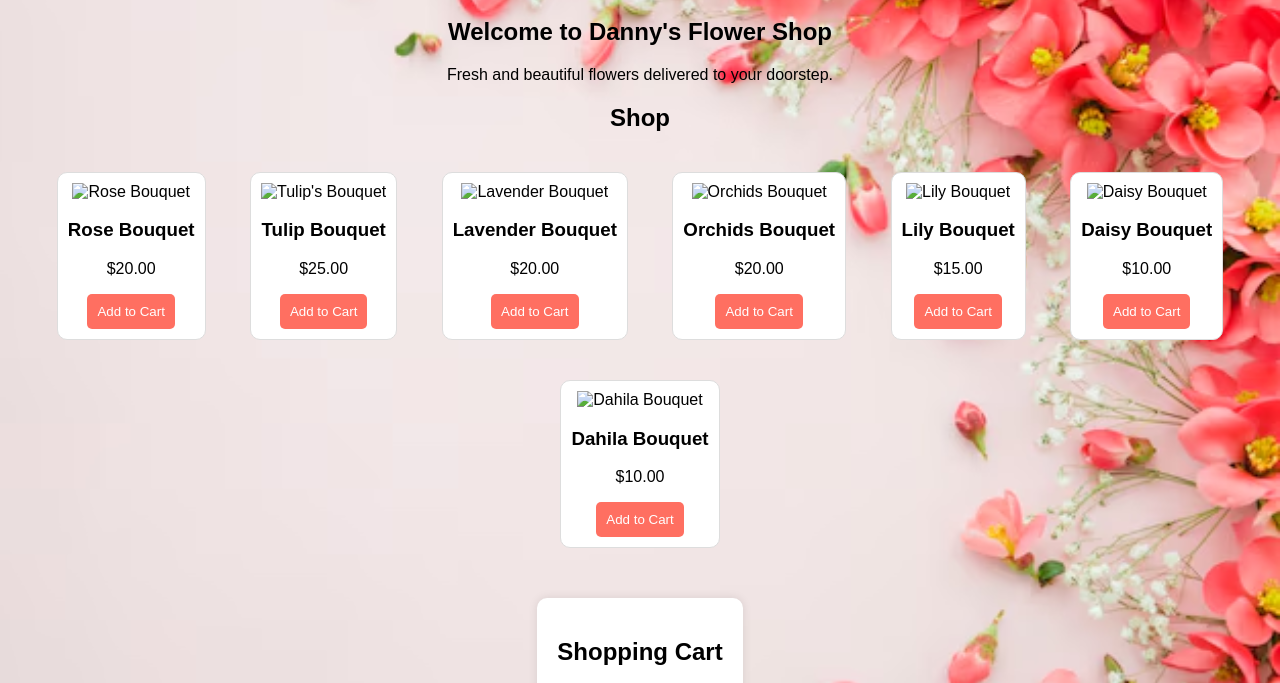
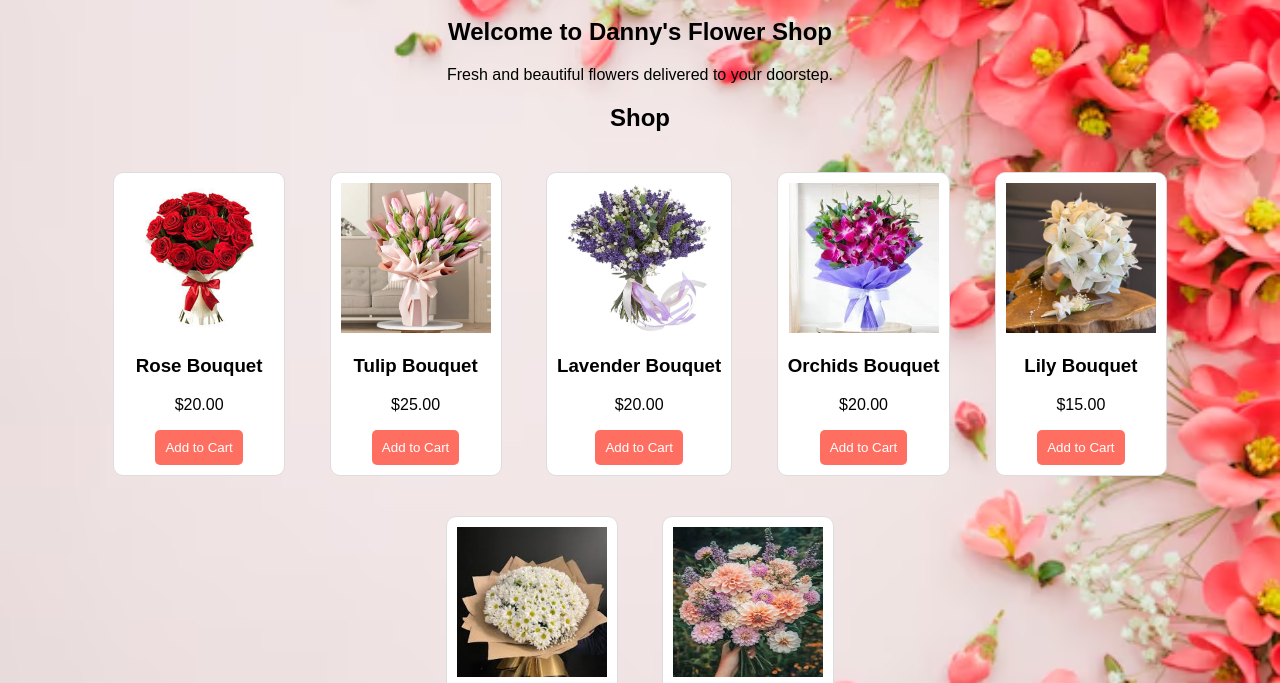
Before and after one commit to bharath930/Danny-s-flower-shop, a plain HTML site: page index.html in a window 1280 px wide. Shown: the part 100-783 px from the top of the page. Drawn offline with Linux system fonts and the light colour scheme; files whose address does not match are found by name.

Commit message:
Update index.html

```diff
--- a/index.html
+++ b/index.html
@@ -27,43 +27,43 @@
     <section id="shop">
         <h2>Shop</h2>
         <div class="product">
-            <img src="flowers/roseflower.jpeg" alt="Rose Bouquet">
+            <img src="roseflower.jpeg" alt="Rose Bouquet">
             <h3>Rose Bouquet</h3>
             <p>$20.00</p>
             <button onclick="addToCart('Rose Bouquet', 20.00)">Add to Cart</button>
         </div>
         <div class="product">
-            <img src="flowers/PinkTulipsLove.webp" alt="Tulip's Bouquet">
+            <img src="PinkTulipsLove.webp" alt="Tulip's Bouquet">
             <h3>Tulip Bouquet</h3>
             <p>$25.00</p>
             <button onclick="addToCart('Tulip Bouquet', 25.00)">Add to Cart</button>
         </div>
         <div class="product">
-            <img src="flowers/lavender.jpg" alt="Lavender Bouquet">
+            <img src="lavender.jpg" alt="Lavender Bouquet">
             <h3>Lavender Bouquet</h3>
             <p>$20.00</p>
             <button onclick="addToCart('Lavender Bouquet', 20.00)">Add to Cart</button>
         </div>
         <div class="product">
-            <img src="flowers/orchids.jpeg" alt="Orchids Bouquet">
+            <img src="orchids.jpeg" alt="Orchids Bouquet">
             <h3>Orchids Bouquet</h3>
             <p>$20.00</p>
             <button onclick="addToCart('Orchids Bouquet', 20.00)">Add to Cart</button>
         </div>
         <div class="product">
-            <img src="flowers/lily.avif" alt="Lily Bouquet">
+            <img src="lily.avif" alt="Lily Bouquet">
             <h3>Lily Bouquet</h3>
             <p>$15.00</p>
             <button onclick="addToCart('Lily Bouquet', 15.00)">Add to Cart</button>
         </div>
         <div class="product">
-            <img src="flowers/daisy.jpeg" alt="Daisy Bouquet">
+            <img src="daisy.jpeg" alt="Daisy Bouquet">
             <h3>Daisy Bouquet</h3>
             <p>$10.00</p>
             <button onclick="addToCart('Daisy Bouquet', 10.00)">Add to Cart</button>
         </div>
         <div class="product">
-            <img src="flowers/dahila.jpeg" alt="Dahila Bouquet">
+            <img src="dahila.jpeg" alt="Dahila Bouquet">
             <h3>Dahila Bouquet</h3>
             <p>$10.00</p>
             <button onclick="addToCart('Dahila Bouquet', 10.00)">Add to Cart</button>
```
